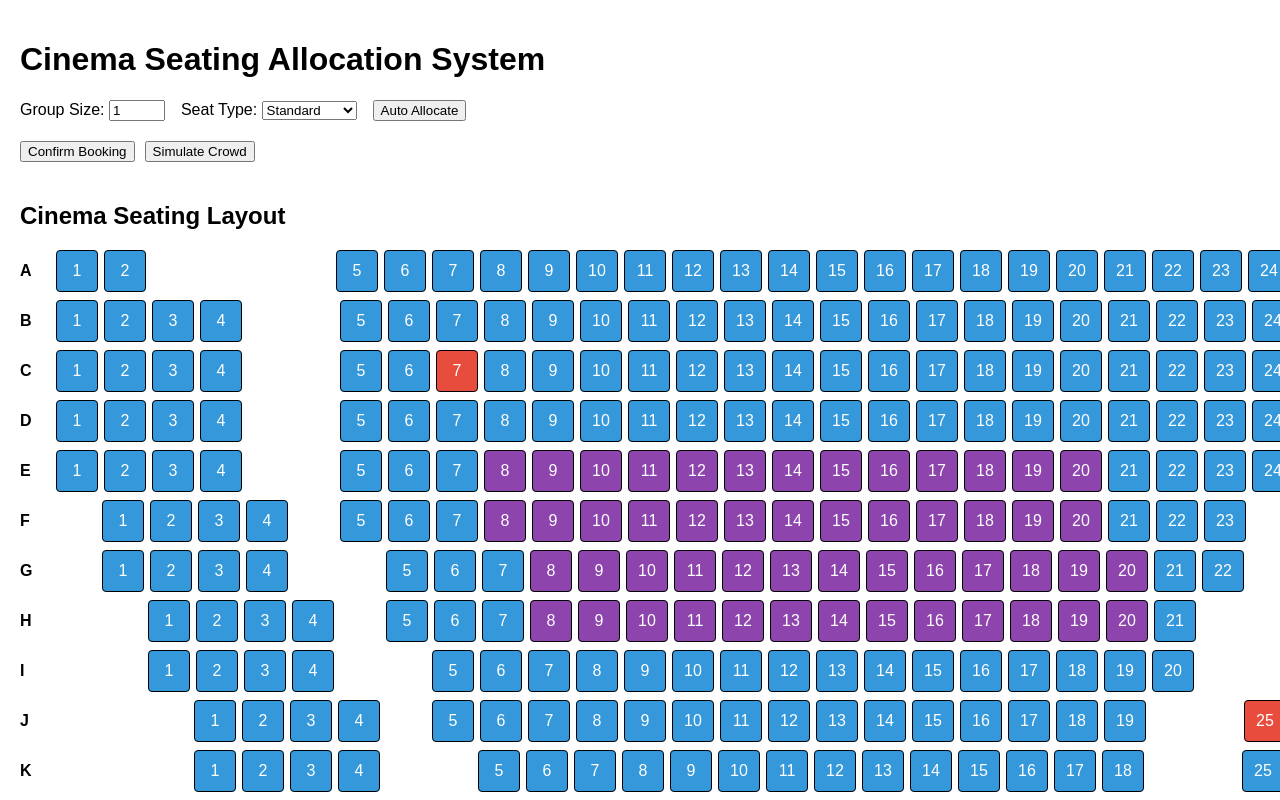
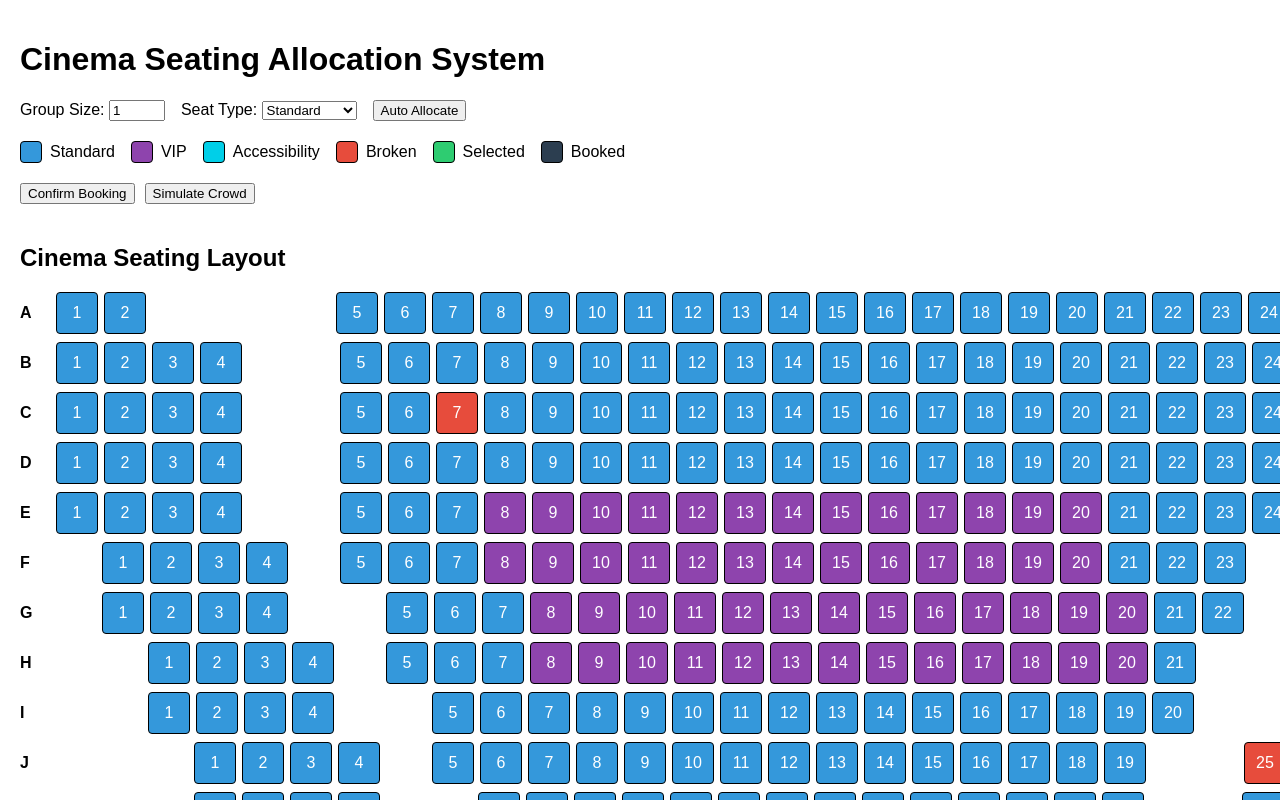
Before and after one commit to ujjwal-27/cinema-seating-system, a React (Vite) app: page / in a window 1280 px wide. Shown: the top 800 px of the page. Built offline with nearby package versions, Linux system fonts and the light colour scheme.

Commit message:
add legend

```diff
--- a/src/App.tsx
+++ b/src/App.tsx
@@ -7,6 +7,36 @@ import { cinemaSeats } from "./data/cinemaLayout";
 import { SeatStatus, SeatType } from "./models/Seat";
 import ControlPanel from "./components/ControlPanel";
 import { SeatAllocator } from "./services/SeatAllocator";
+
+function LegendItem({
+  color,
+  label,
+}: {
+  color: string;
+  label: string;
+}) {
+  return (
+    <div
+      style={{
+        display: "flex",
+        alignItems: "center",
+        gap: "8px",
+      }}
+    >
+      <div
+        style={{
+          width: "20px",
+          height: "20px",
+          backgroundColor: color,
+          borderRadius: "4px",
+          border: "1px solid black",
+        }}
+      />
+
+      <span>{label}</span>
+    </div>
+  );
+}
 
 function App() {
   const [seats, setSeats] = useState(cinemaSeats);
@@ -151,6 +181,46 @@ function App() {
         onAutoAllocate={handleAutoAllocate}
       />
 
+      <div
+        style={{
+          display: "flex",
+          gap: "16px",
+          marginTop: "20px",
+          marginBottom: "20px",
+          flexWrap: "wrap",
+        }}
+      >
+        <LegendItem
+          color="#3498db"
+          label="Standard"
+        />
+
+        <LegendItem
+          color="#8e44ad"
+          label="VIP"
+        />
+
+        <LegendItem
+          color="#00cfe8"
+          label="Accessibility"
+        />
+
+        <LegendItem
+          color="#e74c3c"
+          label="Broken"
+        />
+
+        <LegendItem
+          color="#2ecc71"
+          label="Selected"
+        />
+
+        <LegendItem
+          color="#2c3e50"
+          label="Booked"
+        />
+      </div>
+
       <button
         onClick={handleConfirmBooking}
         style={{
```
